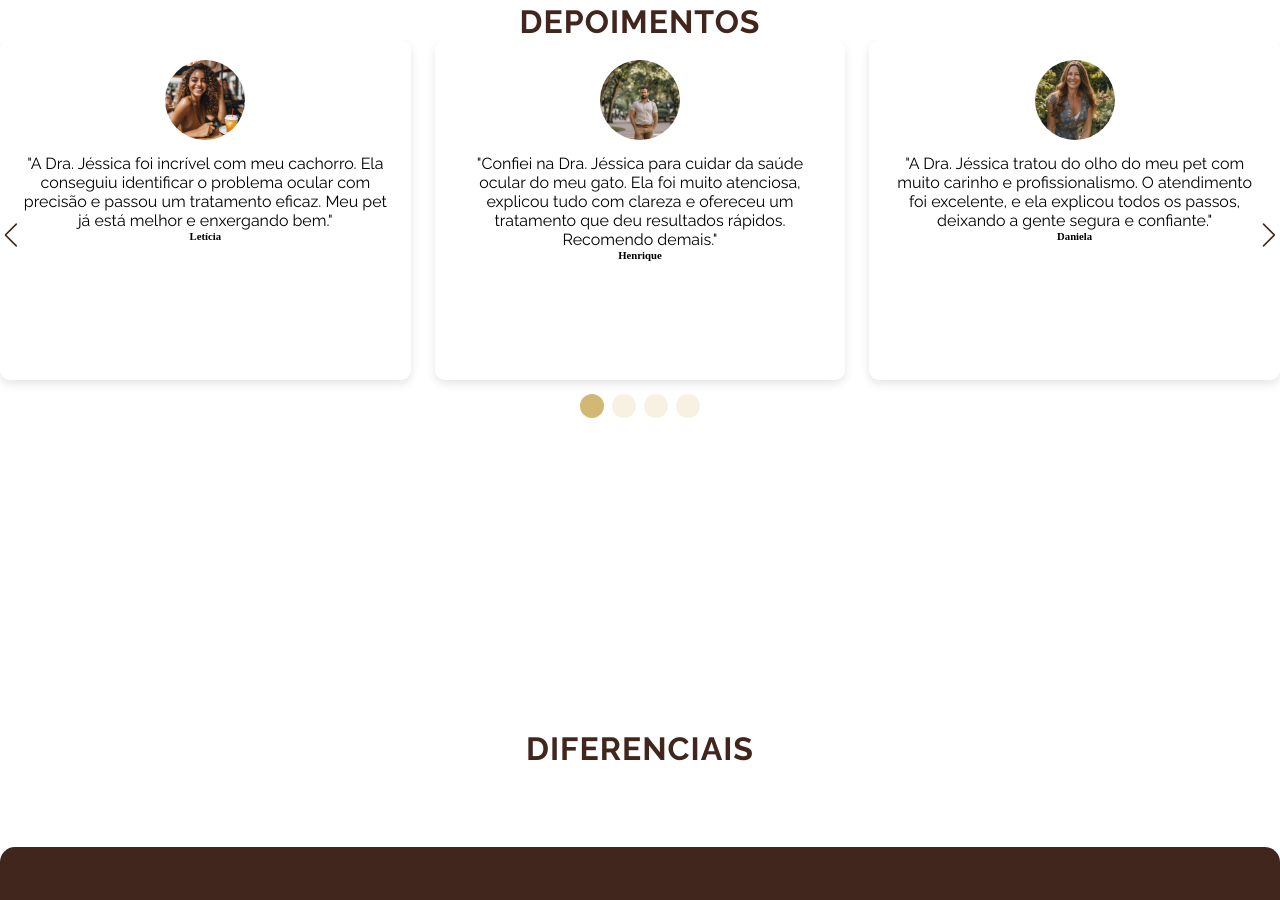
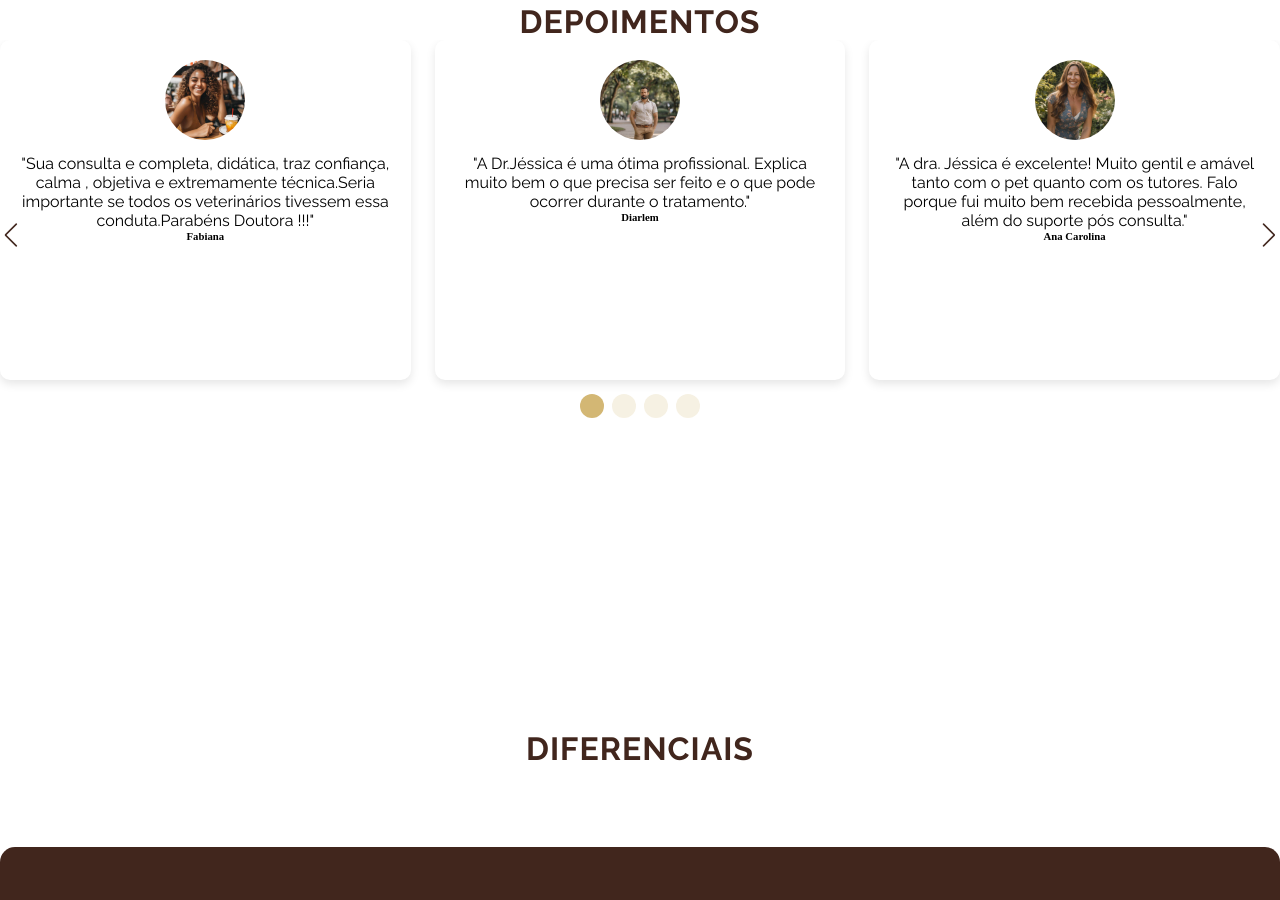
Before and after one commit to techsolutionsrm-a11y/jessicagomes, a plain HTML site: page index.html in a window 1280 px wide. Shown: the part 6812-7712 px from the top of the page. Drawn offline with nearby package versions, Linux system fonts and the light colour scheme.

Commit message:
Update index.html

```diff
--- a/index.html
+++ b/index.html
@@ -246,30 +246,30 @@
                         <div class="swiper-slide">
                           <div class="testimonial-card">
                             <img src="img/leticia_26_1.jpg" alt="Cliente" />
-                            <p>"A Dra. Jéssica foi incrível com meu cachorro. Ela conseguiu identificar o problema ocular com precisão e passou um tratamento eficaz. Meu pet já está melhor e enxergando bem."</p>
-                            <h6>Letícia</h6>
+                            <p>"Sua consulta e completa, didática, traz confiança, calma , objetiva e extremamente técnica.Seria importante se todos os veterinários tivessem essa conduta.Parabéns Doutora !!!"</p>
+                            <h6>Fabiana</h6>
                           </div>
                         </div>
                         <div class="swiper-slide">
                           <div class="testimonial-card">
                             <img src="img/henrique_38.jpg" alt="Cliente" />
-                            <p>"Confiei na Dra. Jéssica para cuidar da saúde ocular do meu gato. Ela foi muito atenciosa, explicou tudo com clareza e ofereceu um tratamento que deu resultados rápidos. Recomendo demais."</p>
-                            <h6>Henrique</h6>
+                            <p>"A Dr.Jéssica é uma ótima profissional. Explica muito bem o que precisa ser feito e o que pode ocorrer durante o tratamento."</p>
+                            <h6>Diarlem</h6>
                           </div>
                         </div>
                         <div class="swiper-slide">
                           <div class="testimonial-card">
                             <img src="img/daniela_42.jpg" alt="Cliente" />
-                            <p>"A Dra. Jéssica tratou do olho do meu pet com muito carinho e profissionalismo. O atendimento foi excelente, e ela explicou todos os passos, deixando a gente segura e confiante."</p>
-                            <h6>Daniela</h6>
+                            <p>"A dra. Jéssica é excelente! Muito gentil e amável tanto com o pet quanto com os tutores. Falo porque fui muito bem recebida pessoalmente, além do suporte pós consulta."</p>
+                            <h6>Ana Carolina</h6>
                           </div>
                         </div>
 
                         <div class="swiper-slide">
                           <div class="testimonial-card">
                             <img src="img/marcelo_47_1.jpg" alt="Cliente" />
-                            <p>"Minha experiência com a Dra. Jéssica foi excelente. A atenção, o cuidado e o diagnóstico preciso fizeram toda a diferença na recuperação da visão do meu cachorro. Muito obrigada!"</p>
-                            <h6>Marcelo</h6>
+                            <p>"A Jéssica foi bem atenciosa, explicou com muitos detalhes o problema que o meu shih tzu tinha nos olhos!"</p>
+                            <h6>Kadu</h6>
                           </div>
                         </div>
                       </div>
```
